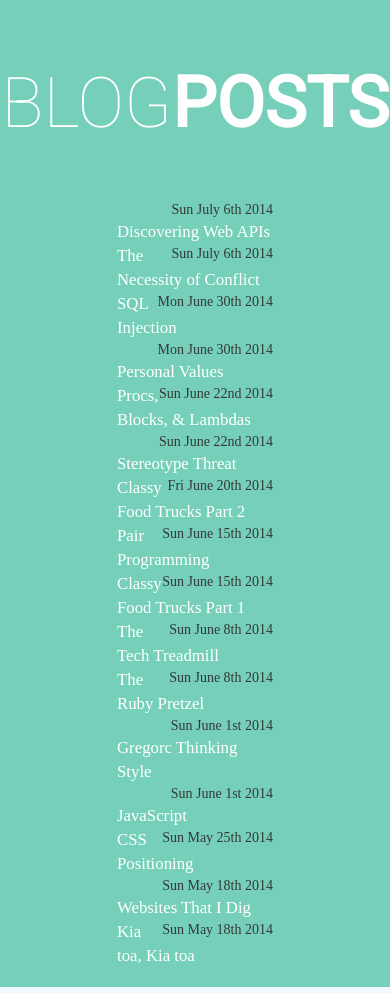
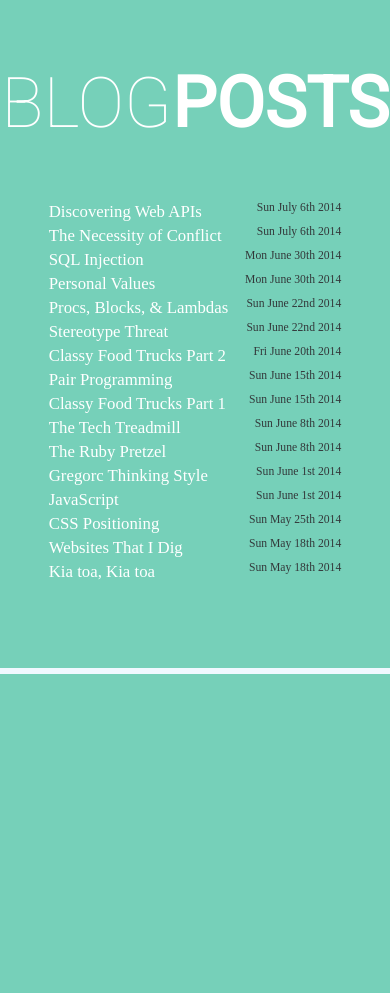
Before and after one commit to wh1tney/portfolio, a PHP site: page / in a window 390 px wide. Shown: the part 761-1754 px from the top of the page. After the commit the page ends 1435 px from the top, so only its background shows below. Run offline with PHP 8.4, Linux system fonts and the light colour scheme; some libraries are stand-ins or nearby versions; some web fonts are replaced.

Commit message:
Fix widths and font sizes for mobile

```diff
--- a/css/main.css
+++ b/css/main.css
@@ -166,7 +166,7 @@ div#details {
 	position:relative;
 	top:90%;
 	float:left;
-	width:100%;
+	min-width:100%;
 	min-height:80vh;
 	padding:2% 0 5% 0;
 	border-bottom: 6px solid aliceblue;
@@ -192,13 +192,14 @@ div#details header h1 {
 }
 
 .listing {
-	width:40%;
+	width:75%;
 	margin:0 auto;
 }
 
 .listing span {
 	float:right;
 	color: #33383a;
+	font-size: smaller;
 }
 
 .listing a {
```
